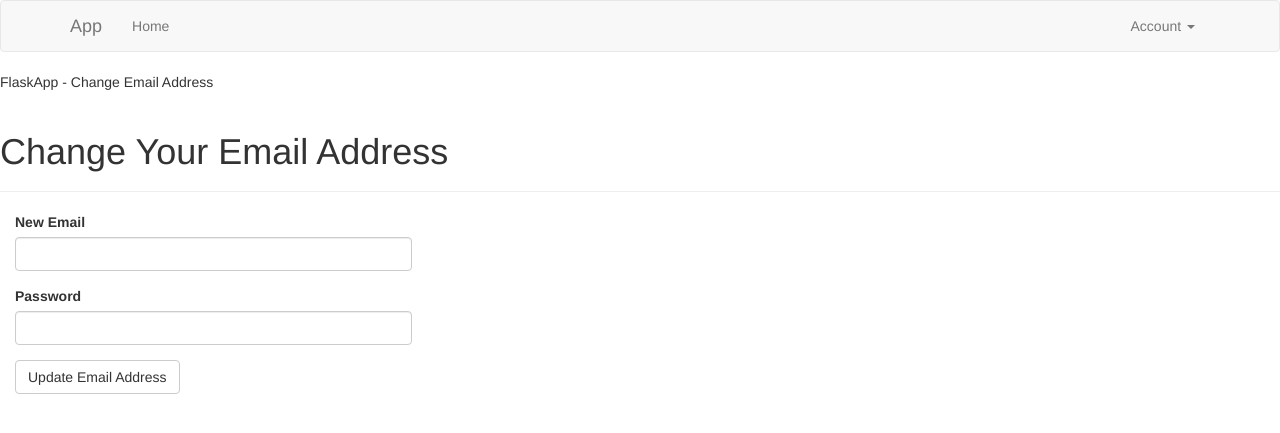
After one commit to damiaaaan/flaskapp, a Flask app: page /auth/change_email in a window 1280 px wide. The commit adds this page. Shown: the top 433 px of the page. Run offline with Flask 2, Linux system fonts and the light colour scheme; the visitor is signed in with stand-in values (Sample User, id 1); some libraries are stand-ins or nearby versions.

Commit message:
feat: Change mail for users

```diff
--- a/app/auth/forms.py
+++ b/app/auth/forms.py
@@ -35,3 +35,14 @@ class ChangePasswordForm(FlaskForm):
         DataRequired(), EqualTo('password2', message='Passwords must match.')])
     password2 = PasswordField('Confirm new password', validators=[DataRequired()])
     submit = SubmitField('Update Password')
+
+
+class ChangeEmailForm(FlaskForm):
+    email = StringField('New Email', validators=[DataRequired(), Length(1, 64),
+                                                 Email()])
+    password = PasswordField('Password', validators=[DataRequired()])
+    submit = SubmitField('Update Email Address')
+
+    def validate_email(self, field):
+        if User.query.filter_by(email=field.data.lower()).first():
+            raise ValidationError('Email already registered.')
--- a/app/auth/routes.py
+++ b/app/auth/routes.py
@@ -2,7 +2,7 @@ from app import db
 from flask import redirect, url_for, flash, request, render_template
 from flask_login import login_user, current_user, logout_user, login_required
 from app.auth import bp
-from app.auth.forms import LoginForm, RegisterForm, ChangePasswordForm
+from app.auth.forms import LoginForm, RegisterForm, ChangePasswordForm, ChangeEmailForm
 from werkzeug.urls import url_parse
 from app.models import User
 from werkzeug.security import generate_password_hash
@@ -92,3 +92,32 @@ def change_password():
         else:
             flash('Invalid password.')
     return render_template("auth/change_password.html", form=form)
+
+@bp.route('/change_email', methods=['GET', 'POST'])
+@login_required
+def change_email_request():
+    form = ChangeEmailForm()
+    if form.validate_on_submit():
+        if current_user.verify_password(form.password.data):
+            new_email = form.email.data.lower()
+            token = current_user.generate_email_change_token(new_email)
+            send_email(new_email, 'Confirm your email address',
+                           'auth/email/change_email',
+                           user=current_user, token=token)
+            flash('An email with instructions to confirm your new email '
+                      'address has been sent to you.')
+            return redirect(url_for('main.index'))
+        else:
+            flash('Invalid email or password.')
+    return render_template("auth/change_email.html", form=form)
+
+
+@bp.route('/change_email/<token>')
+@login_required
+def change_email(token):
+    if current_user.change_email(token):
+        db.session.commit()
+        flash('Your email address has been updated.')
+    else:
+        flash('Invalid request.')
+    return redirect(url_for('main.index'))
--- a/app/models.py
+++ b/app/models.py
@@ -41,6 +41,11 @@ class User(UserMixin, db.Model):
         s = Serializer(current_app.config['SECRET_KEY'], expiration)
         return s.dumps({'reset': self.id}).decode('utf-8')
 
+    def generate_email_change_token(self, new_email, expiration=3600):
+        s = Serializer(current_app.config['SECRET_KEY'], expiration)
+        return s.dumps(
+            {'change_email': self.id, 'new_email': new_email}).decode('utf-8')
+
     def verify_password(self, password):
         return check_password_hash(self.password_hash, password)
 
--- /dev/null
+++ b/app/templates/auth/change_email.html
@@ -0,0 +1,13 @@
+{% include "base.html" %}
+{% import "bootstrap/wtf.html" as wtf %}
+
+{% block title %}FlaskApp - Change Email Address{% endblock %}
+
+{% block page_content %}
+<div class="page-header">
+    <h1>Change Your Email Address</h1>
+</div>
+<div class="col-md-4">
+    {{ wtf.quick_form(form) }}
+</div>
+{% endblock %}
--- a/app/templates/base.html
+++ b/app/templates/base.html
@@ -33,7 +33,8 @@
                       </a>
                       <ul class="dropdown-menu">
                           <li><a href="{{ url_for('auth.change_password') }}">Change Password</a></li>
-                          {#<li><a href="{{ url_for('auth.change_email_request') }}">Change Email</a></li>#}
+                          <li><a href="{{ url_for('auth.change_email_request') }}">Change Email</a></li>
+                          <li><a href="{{ url_for('main.edit_profile') }}">Edit Profile</a></li>
                           <li><a href="{{ url_for('auth.logout') }}">Log Out</a></li>
                       </ul>
                     </li>
```
